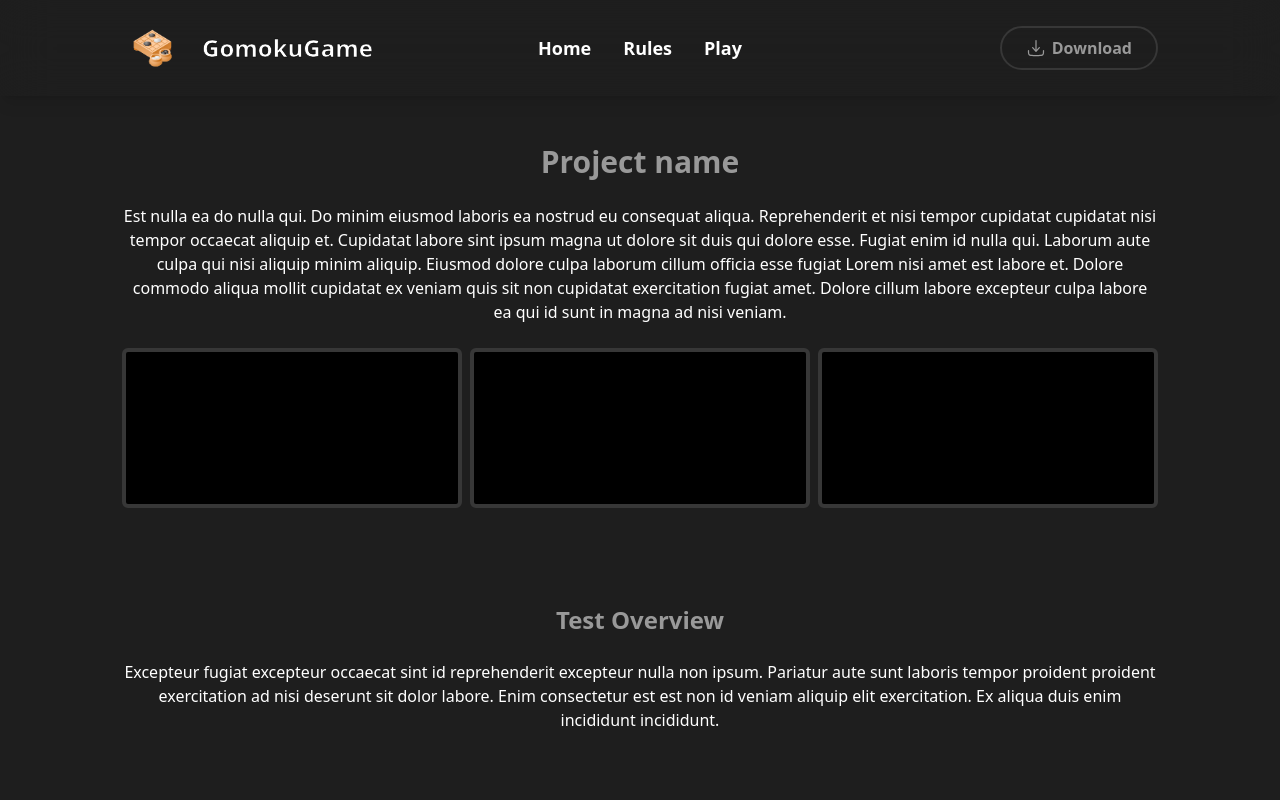
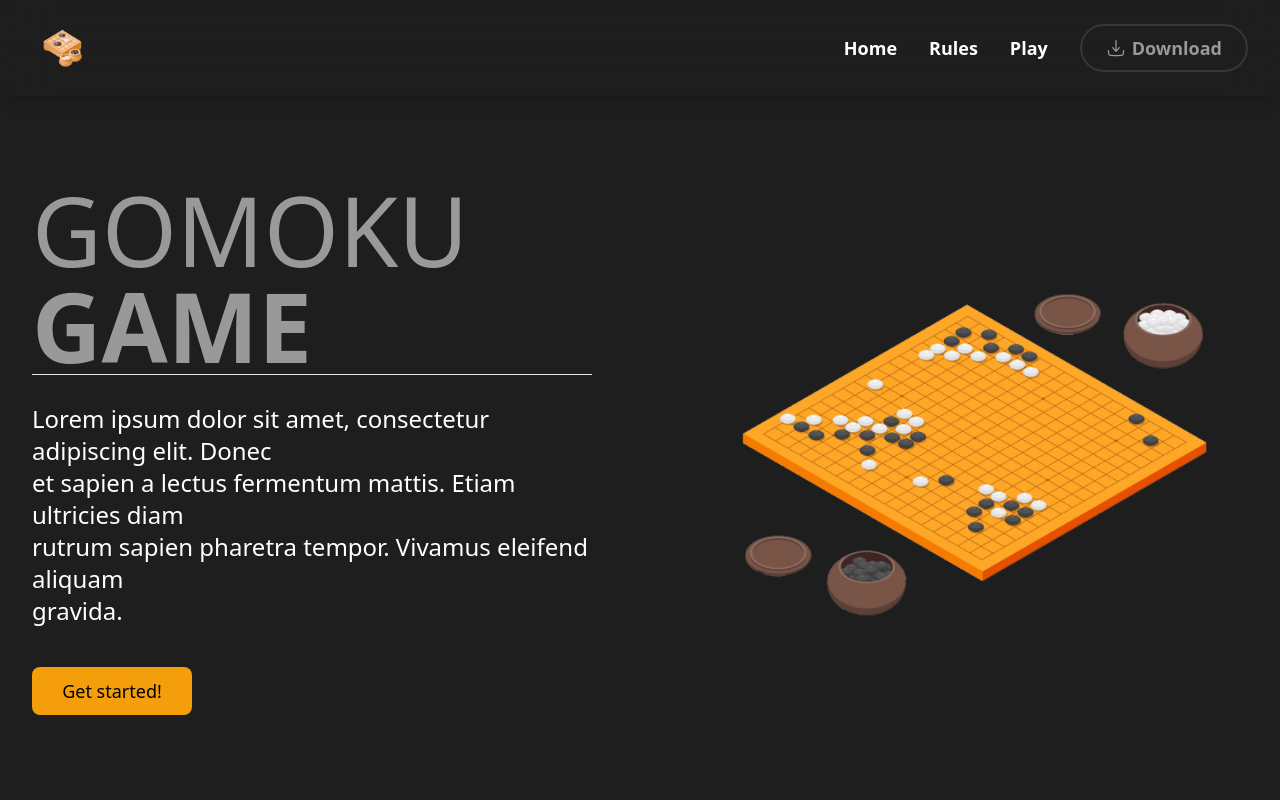
Before and after one commit to peachApeach/app_gomoku, a Vue app in the folder frontend/app/: page /#/ in a window 1280 px wide. Shown: the top 800 px of the page. Built offline with nearby package versions, Linux system fonts and the light colour scheme.

Commit message:
✅ HomePage

```diff
--- a/frontend/app/src/components/navbar/NavigationBar.vue
+++ b/frontend/app/src/components/navbar/NavigationBar.vue
@@ -8,20 +8,20 @@
 
 					<li class="group relative w-max">
 						<p @click="routerTo('/')"
-							class="cursor-pointer transition-all group-hover:text-black dark:group-hover:text-white">
+							class="cursor-pointer transition-all group-hover:text-white dark:group-hover:text-white">
 							Home</p>
 						<span class="animate-underline"></span>
 
 					</li>
 					<li class="group relative w-max">
-						<p @click="routerTo('/page1')"
+						<p @click="routerTo('/rules')"
 							class="cursor-pointer transition-all group-hover:text-black dark:group-hover:text-white">
 							Rules</p>
 						<span class="animate-underline"></span>
 
 					</li>
 					<li class="group relative w-max">
-						<p @click="routerTo('/page2')"
+						<p @click="routerTo('/game')"
 							class="cursor-pointer transition-all group-hover:text-black dark:group-hover:text-white">
 							Play</p>
 						<span class="animate-underline"></span>
@@ -35,46 +35,43 @@
 				</ul>
 			</div>
 
-			<div class=" container flex items-center justify-between md:justify-center">
+			<div class=" container flex items-center justify-between md:justify-between">
 				<div class="flex w-1/3 justify-start">
 					<div @click="routerTo('/')" class=" flex cursor-pointer flex-row items-center gap-4">
 						<div class=" size-16 overflow-hidden">
 							<img src="../../assets/images/GomokuLogo.png" alt="" class=" size-full object-cover">
 						</div>
-						<h1 id="gomokuText" class="text-outline text-2xl font-black">GomokuGame</h1>
+						<!-- <h1 id="gomokuText" class="text-outline text-2xl font-black">GomokuGame</h1> -->
 					</div>
 				</div>
-				<ul
-					class="dark:text-d-high-contrast-text flex w-1/3 flex-row items-center justify-center gap-8 text-lg font-semibold max-md:hidden">
+				<ul class="dark:text-d-high-contrast-text flex w-1/3 flex-row items-center justify-end gap-8 text-lg font-semibold max-md:hidden">
 					<li class="group relative w-max">
 						<p @click="routerTo('/')"
-							class="cursor-pointer transition-all group-hover:text-black dark:group-hover:text-white">
+							class="cursor-pointer transition-all group-hover:text-white dark:group-hover:text-white">
 							Home</p>
 						<span class="animate-underline"></span>
 
 					</li>
 					<li class="group relative w-max">
 						<p @click="routerTo('/page1')"
-							class="cursor-pointer transition-all group-hover:text-black dark:group-hover:text-white">
+							class="cursor-pointer transition-all group-hover:text-white dark:group-hover:text-white">
 							Rules</p>
 						<span class="animate-underline"></span>
 
 					</li>
 					<li class="group relative w-max">
 						<p @click="routerTo('/page2')"
-							class="cursor-pointer transition-all group-hover:text-black dark:group-hover:text-white">
+							class="cursor-pointer transition-all group-hover:text-white dark:group-hover:text-white">
 							Play</p>
 						<span class="animate-underline"></span>
 
 					</li>
-				</ul>
-				<div class=" flex w-1/3 justify-end max-md:hidden">
 					<a :href="downloadLink" target="_blank"
 						class="border-accent-color text-high-contrast-text hover:bg-accent-color dark:text-d-high-contrast-text group flex flex-row items-center gap-1.5 rounded-full border-2 px-6 py-2 transition-colors">
 						<DownloadSvg svg-class="text-high-contrast-text size-5 group-hover:text-white transition-colors"/>
 						<span class=" font-semibold transition-colors group-hover:text-white">Download</span>
 					</a>
-				</div>
+				</ul>
 
 				<div class="z-[1] size-fit cursor-pointer md:hidden" @click="toggleMenu">
 					<NavHamburger />
--- a/frontend/app/src/router/index.ts
+++ b/frontend/app/src/router/index.ts
@@ -9,18 +9,18 @@ const router = createRouter({
       name: 'home',
       component: HomeView,
       meta: {
-        title: 'Title | Untitled'
+        title: 'Gomoku Game'
       }
     },
     {
-      path: '/page1',
-      name: 'page1',
-      component: () => import('../views/Page_1.vue')
+      path: '/rules',
+      name: 'rules',
+      component: () => import('../views/Rules.vue')
     },
     {
-      path: '/page2',
-      name: 'page2',
-      component: () => import('../views/Page_2.vue')
+      path: '/game',
+      name: 'game',
+      component: () => import('../views/Game.vue')
     }
   ]
 })
--- a/frontend/app/src/views/HomeView.vue
+++ b/frontend/app/src/views/HomeView.vue
@@ -1,27 +1,30 @@
 <template>
-  <main class=" text-high-contrast-text container my-12 flex size-full flex-col items-center justify-center gap-24">
-    <div class=" flex w-full flex-col items-center justify-center gap-6">
-      <h1 class="text-3xl font-bold">Project name</h1>
-      <p class=" text-low-contrast-text text-center">Est nulla ea do nulla qui. Do minim eiusmod laboris ea nostrud eu consequat aliqua. Reprehenderit et nisi tempor cupidatat cupidatat nisi tempor occaecat aliquip et. Cupidatat labore sint ipsum magna ut dolore sit duis qui dolore esse. Fugiat enim id nulla qui. Laborum aute culpa qui nisi aliquip minim aliquip. Eiusmod dolore culpa laborum cillum officia esse fugiat Lorem nisi amet est labore et. Dolore commodo aliqua mollit cupidatat ex veniam quis sit non cupidatat exercitation fugiat amet. Dolore cillum labore excepteur culpa labore ea qui id sunt in magna ad nisi veniam.</p>
-      <div class="flex h-40 w-full flex-col gap-2 md:flex-row">
-        <div class="border-ui-border h-full rounded-md border-4 bg-black md:w-1/3">
+  <main class=" text-high-contrast-text container my-auto flex size-full flex-row items-center justify-center gap-24">
 
+      <div class=" flex w-full flex-col justify-center gap-7">
+        <div class="gap-8">
+          <h1 class="text-8xl">GOMOKU<span class="font-bold"> GAME</span></h1>
+          <hr class="w-full h-px bg-gray-200 border-0">
         </div>
-        <div class="border-ui-border h-full rounded-md border-4 bg-black md:w-1/3">
+        <p class=" text-low-contrast-text text-start text-2xl">Lorem ipsum dolor sit amet, consectetur adipiscing elit. Donec<br>
+          et sapien a lectus fermentum mattis. Etiam ultricies diam<br>
+          rutrum sapien pharetra tempor. Vivamus eleifend aliquam<br>
+          gravida.</p>
+        <button type="button" class="w-40 text-black bg-amber-500 hover:bg-amber-400 focus:ring-4 focus:ring-blue-300 font-medium rounded-lg text-lg px-5 py-2.5 mt-3 dark:bg-blue-600 dark:hover:bg-blue-700 focus:outline-none dark:focus:ring-blue-800">Get started!</button>
+      </div>
 
-        </div>
-        <div class="border-ui-border h-full rounded-md border-4 bg-black md:w-1/3">
+      <div class=" flex w-full flex-col items-center justify-end gap-6">
+        <div class=" size-17 overflow-hidden">
+					<img src="../assets/images/GomokuBoard.png" alt="Gomoku Board" class=" size-full object-cover">
+				</div>
+      </div>
 
-        </div>
-      </div>
-    </div>
-
-    <div class="flex w-full flex-col items-center justify-center gap-6">
+    <!-- <div class="flex w-full flex-col items-center justify-center gap-6">
       <h1 class="text-2xl font-bold">Test Overview</h1>
       <p class=" text-low-contrast-text text-center">Excepteur fugiat excepteur occaecat sint id reprehenderit excepteur nulla non ipsum. Pariatur aute sunt laboris tempor proident proident exercitation ad nisi deserunt sit dolor labore. Enim consectetur est est non id veniam aliquip elit exercitation. Ex aliqua duis enim incididunt incididunt.</p>
-    </div>
+    </div> -->
 
-    <div class="flex w-full flex-col items-center justify-center gap-6">
+    <!-- <div class="flex w-full flex-col items-center justify-center gap-6">
       <h1 class="text-2xl font-bold">Test Execution</h1>
       <div class="flex w-full flex-col items-center justify-center gap-3">
         <label for="test-input">Lorem ipsum :</label>
@@ -36,7 +39,7 @@
 
         <p id="api_result"></p>
       </div>
-    </div>
+    </div> -->
     <!-- <TheWelcome /> -->
   </main>
 </template>
--- a/frontend/app/tailwind.config.js
+++ b/frontend/app/tailwind.config.js
@@ -15,7 +15,6 @@ export default {
     },
     extend: {
       colors: {
-
         // "app-bg": "#FEECFF", // 1. App background
         // "subtle-bg": "#FEEFFF", // 2. Subtle background
         // "ui-bg": "#FDEAFF", // 3. UI element background
@@ -61,16 +60,16 @@ export default {
       Poppins: ["Poppins, sans-serif"],
     },
     container: {
-      marginLeft: "auto",
-      marginRight: "auto",
+      // marginLeft: "auto",
+      // marginRight: "auto",
       width: "100%",
       padding: "2rem",
-      center: true,
+      // center: true,
       screens: {
         'sm': '100%',
         'md': '100%',
-        'lg': '1100px', // 48rem
-        'xl': '1100px'
+        'lg': '1800px', // 48rem
+        'xl': '1800px'
       }
     }
   },
```
Also changed, not shown: frontend/app/src/assets/images/GomokuBoard.png, frontend/app/src/views/Game.vue (renamed from frontend/app/src/views/Page_2.vue), frontend/app/src/views/Rules.vue (renamed from frontend/app/src/views/Page_1.vue).
